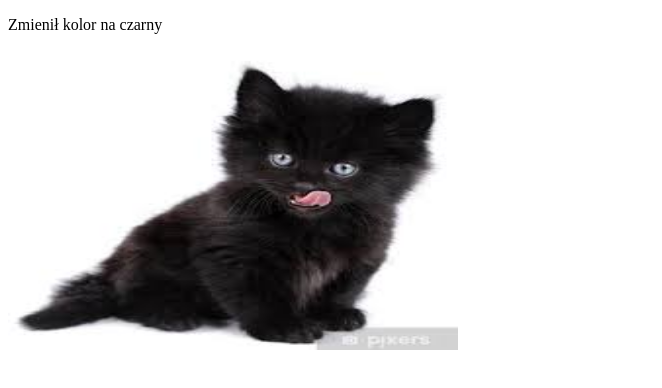
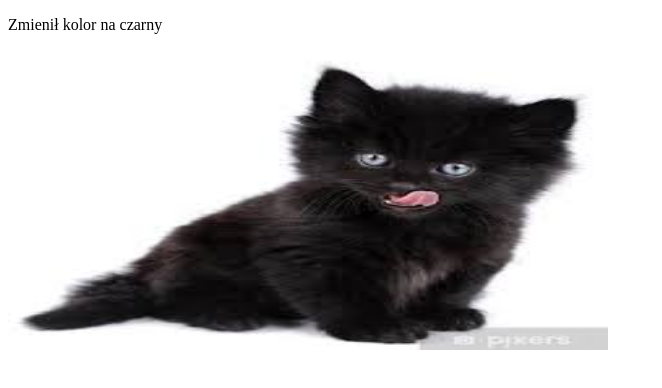
Before and after one commit to aaaaaaaaqa/java, a plain HTML site: page grafika3.html in a window 1280 px wide. Shown: the whole page, without its empty margins (0-662 px from the left). Drawn offline with Linux system fonts and the light colour scheme.

Commit message:
Update grafika3.html

```diff
--- a/grafika3.html
+++ b/grafika3.html
@@ -6,7 +6,7 @@
 </head>
 <body>
 <p>Zmienił kolor na czarny</p>
-<img height="300" width="450"  src="grafika3.jpg" />
+<img height="300" width="600"  src="grafika3.jpg" />
 </body>
 <!-- Mateusz Ścibiorski 3F-->
 </html>
```
